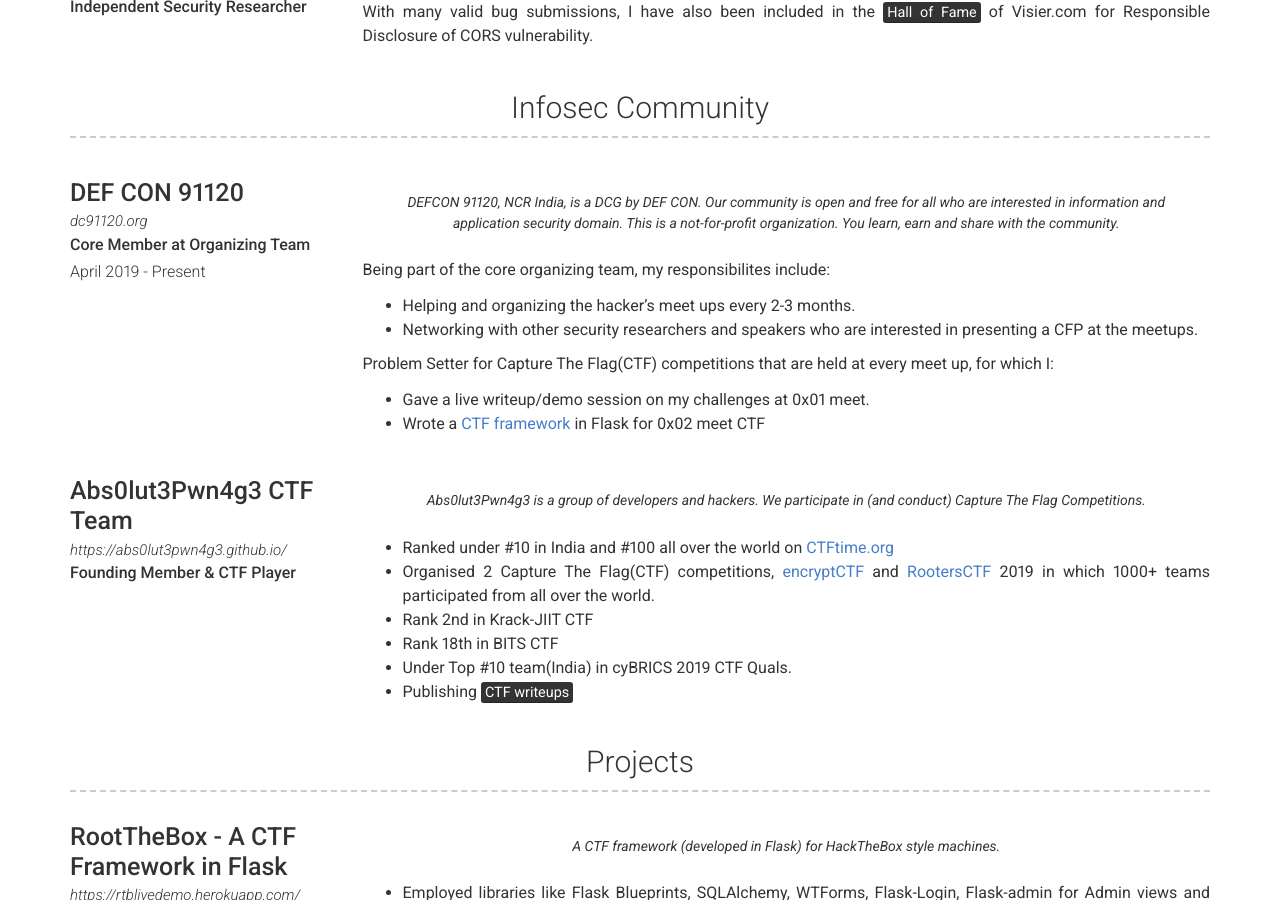
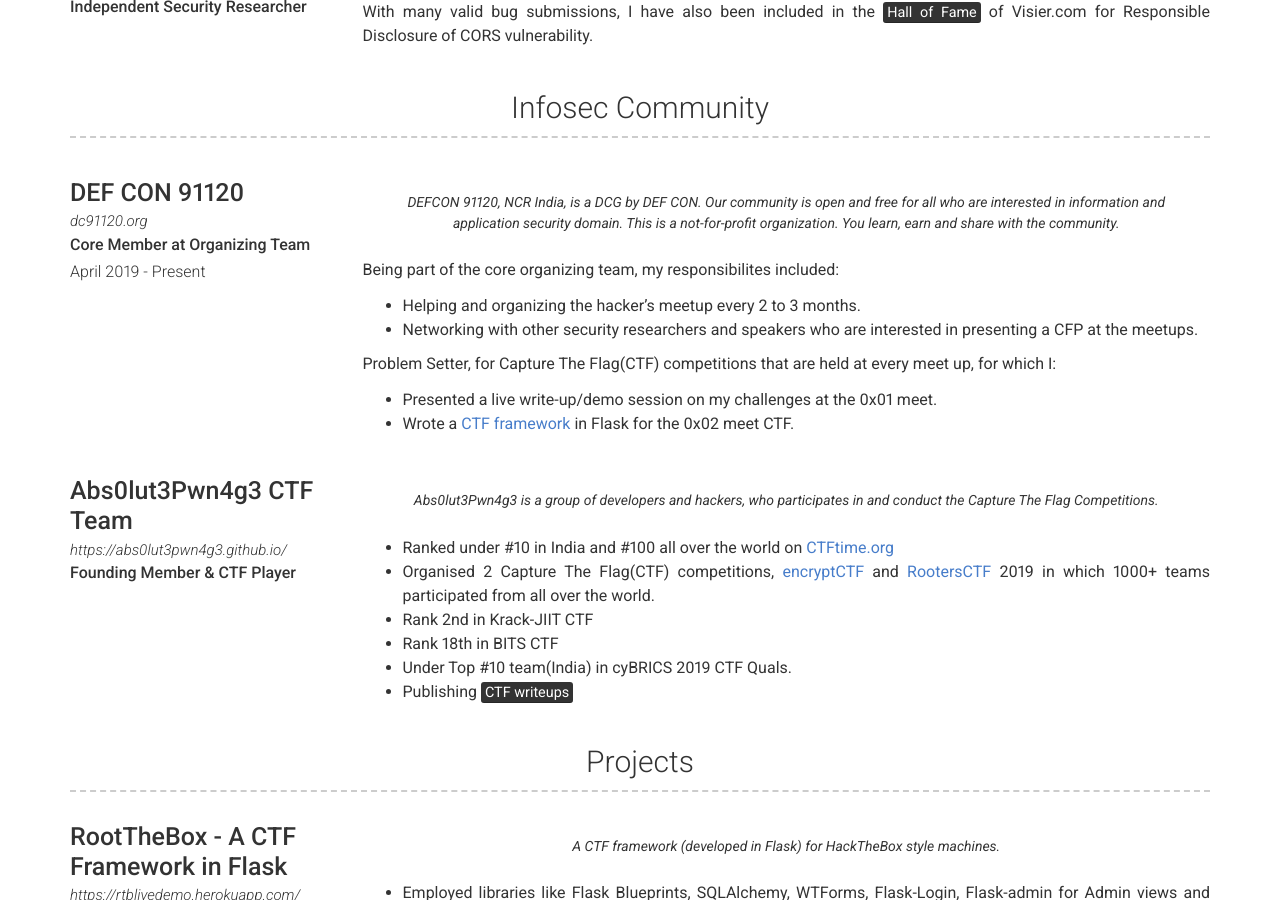
Before and after one commit to eshaan7/eshaan7.github.io, a Jekyll site: the page built from index.md, in a window 1280 px wide and 900 px high, scrolled down 952 px. Built offline with Jekyll 4.4.1, drawn with Linux system fonts in a browser that asks for light colours.

Commit message:
Updated some of verbiage

```diff
--- a/_data/volunteering_experience.yml
+++ b/_data/volunteering_experience.yml
@@ -8,21 +8,21 @@
     Our community is open and free for all who are interested in information and application security domain.
     This is a not-for-profit organization. You learn, earn and share with the community.
   description: |
-    Being part of the core organizing team, my responsibilites include:
-    - Helping and organizing the hacker's meet ups every 2-3 months.
+    Being part of the core organizing team, my responsibilites included:
+    - Helping and organizing the hacker's meetup every 2 to 3 months.
     - Networking with other security researchers and speakers who are interested
     in presenting a CFP at the meetups.
 
-    Problem Setter for Capture The Flag(CTF) competitions that are held at every meet up, for which I:
-      - Gave a live writeup/demo session on my challenges at 0x01 meet.
-      - Wrote a [CTF framework](#projects) in Flask for 0x02 meet CTF
+    Problem Setter, for Capture The Flag(CTF) competitions that are held at every meet up, for which I:
+      - Presented a live write-up/demo session on my challenges at the 0x01 meet.
+      - Wrote a [CTF framework](#projects) in Flask for the 0x02 meet CTF.
 
 - layout: left
   company: Abs0lut3Pwn4g3 CTF Team
   link: https://abs0lut3pwn4g3.github.io/
   job_title: Founding Member & CTF Player
   quote: >
-   Abs0lut3Pwn4g3 is a group of developers and hackers. We participate in (and conduct) Capture The Flag Competitions.
+   Abs0lut3Pwn4g3 is a group of developers and hackers, who participates in and conduct the Capture The Flag Competitions.
   description: |
     - Ranked under \#10 in India and \#100 all over the world on <a href="https://ctftime.org/team/72103" taget="_blank">CTFtime.org</a>
     - Organised 2 Capture The Flag(CTF) competitions, <a href="https://ctftime.org/event/771" target="_blank">encryptCTF</a> and <a href="https://ctftime.org/event/886" target="_blank">RootersCTF</a> 2019 in which 1000+ teams participated from all over the world.
```
